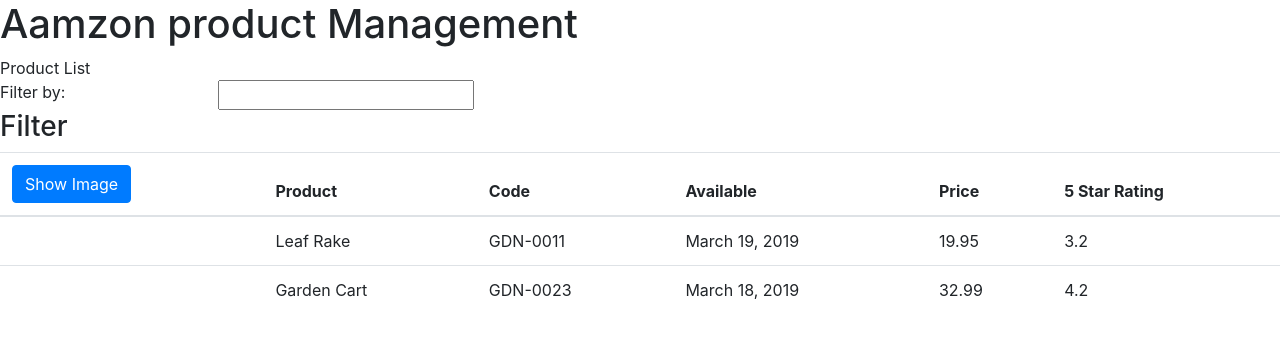
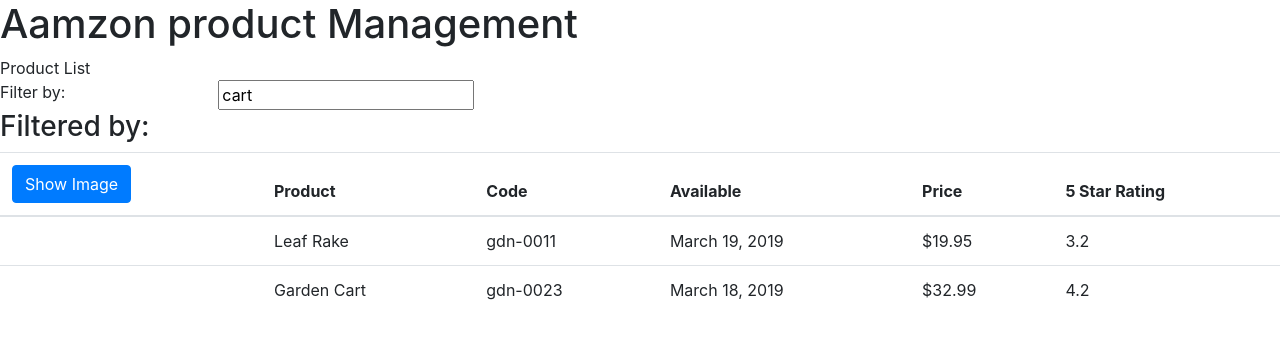
Before and after one commit to SandipPunalkar/AmazonProductManagement-angular8, an Angular app: page / in a window 1280 px wide. Shown: the top 338 px of the page. Built offline with nearby package versions, Linux system fonts and the light colour scheme.

Commit message:
Implement product list.

```diff
--- a/src/app/app.module.ts
+++ b/src/app/app.module.ts
@@ -1,5 +1,6 @@
 import { BrowserModule } from '@angular/platform-browser';
 import { NgModule } from '@angular/core';
+import { FormsModule } from "@angular/forms";
 
 import { AppRoutingModule } from './app-routing.module';
 import { AppComponent } from './app.component';
@@ -12,6 +13,7 @@
   ],
   imports: [
     BrowserModule,
+    FormsModule,
     AppRoutingModule
   ],
   providers: [],
--- a/src/app/products/product-list.component.html
+++ b/src/app/products/product-list.component.html
@@ -5,18 +5,20 @@
         <div class="panel-body">
             <div class="row">
                 <div class="col-md-2">Filter by:</div>
-                <div class="col-md-4"><input type="text" /></div>
+                <div class="col-md-4">
+                    <input type="text" [(ngModel)]="listFilter" />
+                </div>
             </div>
             <div class="row">
                 <div class="col-md-6">
-                    <h3>Filter</h3>
+                    <h3>Filtered by: </h3>
                 </div>
             </div>
             <div class="table-responsive">
                 <table class="table" *ngIf="products && products.length">
                     <thead>
                         <tr>
-                            <th><button class="btn btn-primary">Show Image</button></th>
+                            <th><button class="btn btn-primary" (click)="toggleImage()">{{ showImage ? "Hide" :"Show"}} Image</button></th>
                             <th>Product</th>
                             <th>Code</th>
                             <th>Available</th>
@@ -26,11 +28,11 @@
                     </thead>
                     <tbody>
                         <tr *ngFor="let product of products">
-                            <td></td>
+                            <td><img *ngIf="showImage" [src]="product.imageUrl" [title]="product.productName" [style.width.px]="imageWidth" [style.margin.px]="imageMargin"/></td>
                             <td>{{ product.productName }}</td>
-                            <td>{{ product.productCode }}</td>
+                            <td>{{ product.productCode | lowercase }}</td>
                             <td>{{ product.releaseDate }}</td>
-                            <td>{{ product.price }}</td>
+                            <td>{{ product.price | currency:'USD':true:'1.2-2' }}</td>
                             <td>{{ product.starRating }}</td>
                         </tr>
                     </tbody>
--- a/src/app/products/product-list.component.ts
+++ b/src/app/products/product-list.component.ts
@@ -7,6 +7,12 @@
 })
 export class ProductListComponent {
   pageTitle:string="Product List";
+  imageWidth:number=50;
+  imageMargin:number=2;
+
+  showImage:boolean=false;
+
+  listFilter:string="cart";
 
   products: any[] =[
     {
@@ -30,4 +36,7 @@
       "imageUrl": "assets/images/garden_cart.png"
     }];
 
+    toggleImage():void {
+      this.showImage = !this.showImage;
+    }
 }
```
